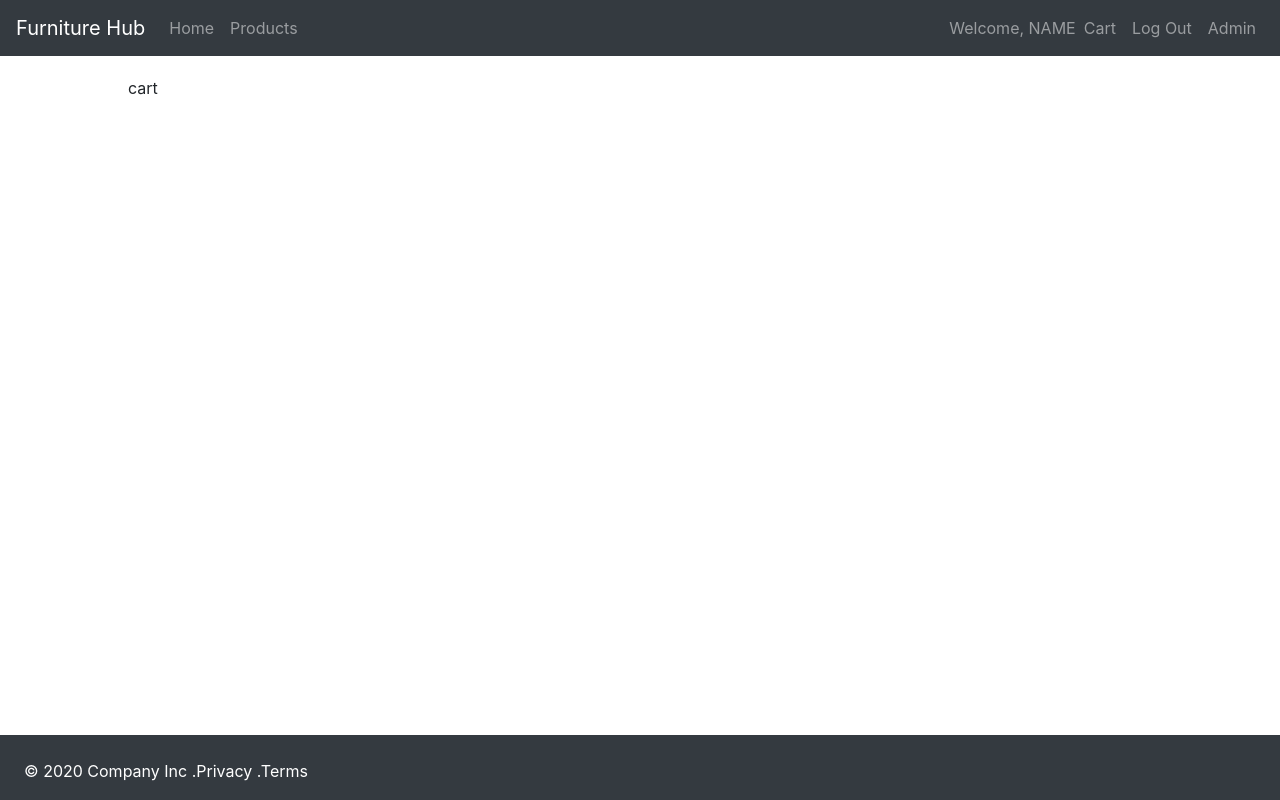
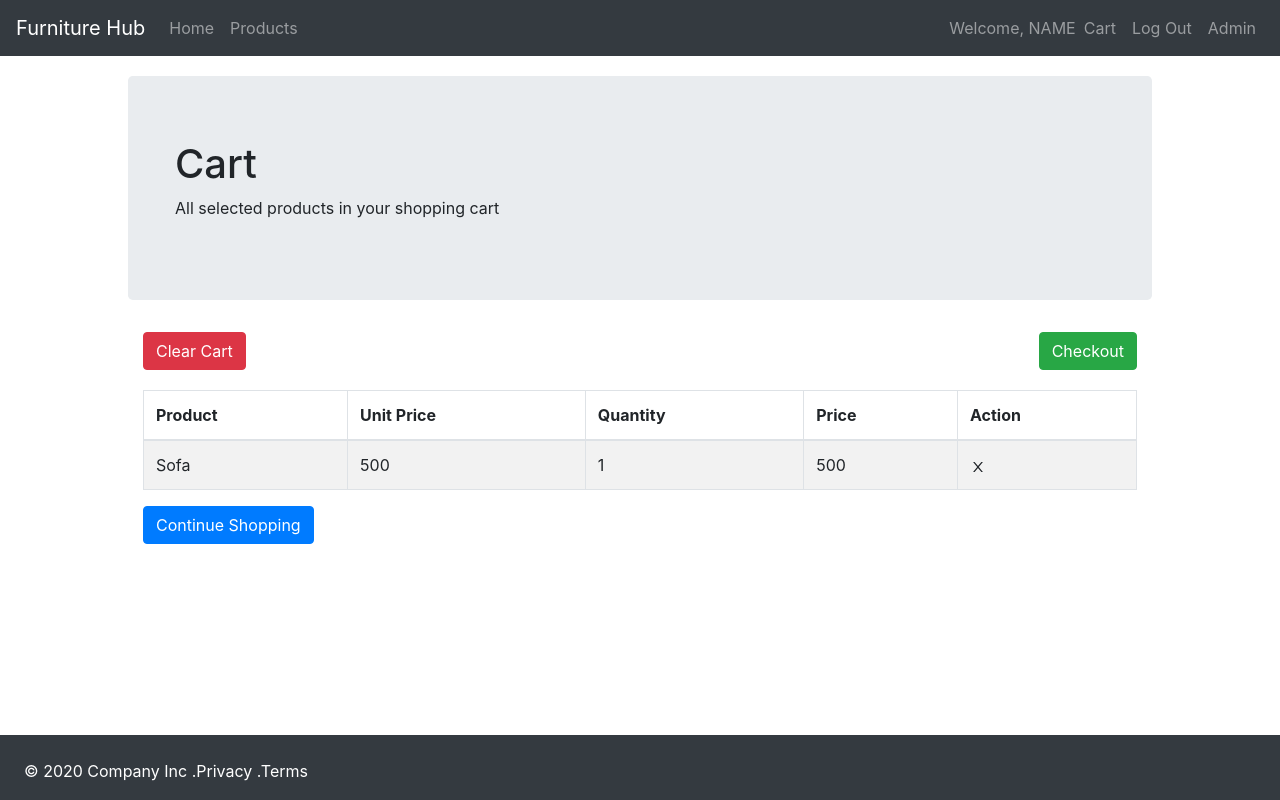
Before and after one commit to mathiast3/ecommerce-project, a React (Create React App) app in the folder frontend/: page /cart in a window 1280 px wide. Built offline with nearby package versions, Linux system fonts and the light colour scheme.

Commit message:
adding cart and fixing routes

```diff
--- a/frontend/src/components/Cart/Cart.js
+++ b/frontend/src/components/Cart/Cart.js
@@ -1,7 +1,55 @@
-import { connect } from "react-redux";
+import React from 'react';
+import { connect } from 'react-redux';
+import { Container, Jumbotron, Button, Row, Col, Table } from 'react-bootstrap';
+import { AiOutlineClose } from 'react-icons/ai';
+import { useHistory } from 'react-router-dom';
 
 export const Cart = () => {
-  return <div>cart</div>;
+  let history = useHistory();
+
+  return (
+    <div>
+      <Jumbotron>
+        <Container>
+          <h1>Cart</h1>
+          <p>All selected products in your shopping cart</p>
+        </Container>
+      </Jumbotron>
+
+      <Container>
+        <div style={{ display: 'flex', justifyContent: 'space-between', margin: '20px 0'}}>
+          <Button variant="danger">Clear Cart</Button>
+
+          <Button variant="success">Checkout</Button>
+        </div>
+        <Table striped bordered hover>
+          <thead>
+            <tr>
+              <th>Product</th>
+              <th>Unit Price</th>
+              <th>Quantity</th>
+              <th>Price</th>
+              <th>Action</th>
+            </tr>
+          </thead>
+          <tbody>
+            <tr>
+              <td>Sofa</td>
+              <td>500</td>
+              <td>1</td>
+              <td>500</td>
+              <td>
+                <AiOutlineClose />
+              </td>
+            </tr>
+          </tbody>
+        </Table>
+        <Button onClick={() => history.push('/products')}>
+          Continue Shopping
+        </Button>
+      </Container>
+    </div>
+  );
 };
 
 const mapStateToProps = (state) => ({});
--- a/frontend/src/components/Login/Login.js
+++ b/frontend/src/components/Login/Login.js
@@ -1,8 +1,9 @@
 import React from 'react';
+import { connect } from 'react-redux';
 import { Form, Button, Container, Spinner, Alert } from 'react-bootstrap';
 import { useForm } from 'react-hook-form';
 import { useHistory, Link } from 'react-router-dom';
-import { showError } from '../utils/errors';
+import { showError } from '../../utils/errors';
 import { CenterContent } from '../shared/styles/Auth';
 
 // Props will be sent from action creaors, map state to props via redux stroe
--- a/frontend/src/routes.js
+++ b/frontend/src/routes.js
@@ -8,6 +8,7 @@ import CustomerManager from './components/CustomerManager/CustomerManager';
 //import DetailPopUp from "./components/DetailPopUp/DetailPopUp" // not sure if this is needed - hold onto for now
 import Home from './components/Home/Home';
 import Inventory from './components/Inventory/Inventory';
+import Login from './components/Login/Login';
 // import Login from "./components/Login/Login";
 import OrderConfirmation from './components/OrderConfirmation/OrderConfirmation';
 import OrderSuccess from './components/OrderSuccess/OrderSuccess';
@@ -52,9 +53,7 @@ const createRoutes = () => (
       <Route
         exact
         path="/admin/product/:id"
-        render={(...props) => (
-          <App ChildComponent={Product} />
-        )}
+        render={(...props) => <App ChildComponent={Product} />}
       />
 
       <Route
@@ -81,6 +80,10 @@ const createRoutes = () => (
         path="/register"
         render={(...props) => <App ChildComponent={Register} />}
       />
+      <Route
+        path="/login"
+        render={(...props) => <App ChildComponent={Login} />}
+      />
     </Switch>
   </BrowserRouter>
 );
```
Also changed, not shown: frontend/src/components/Register/Register.js (+45 -43 lines).
